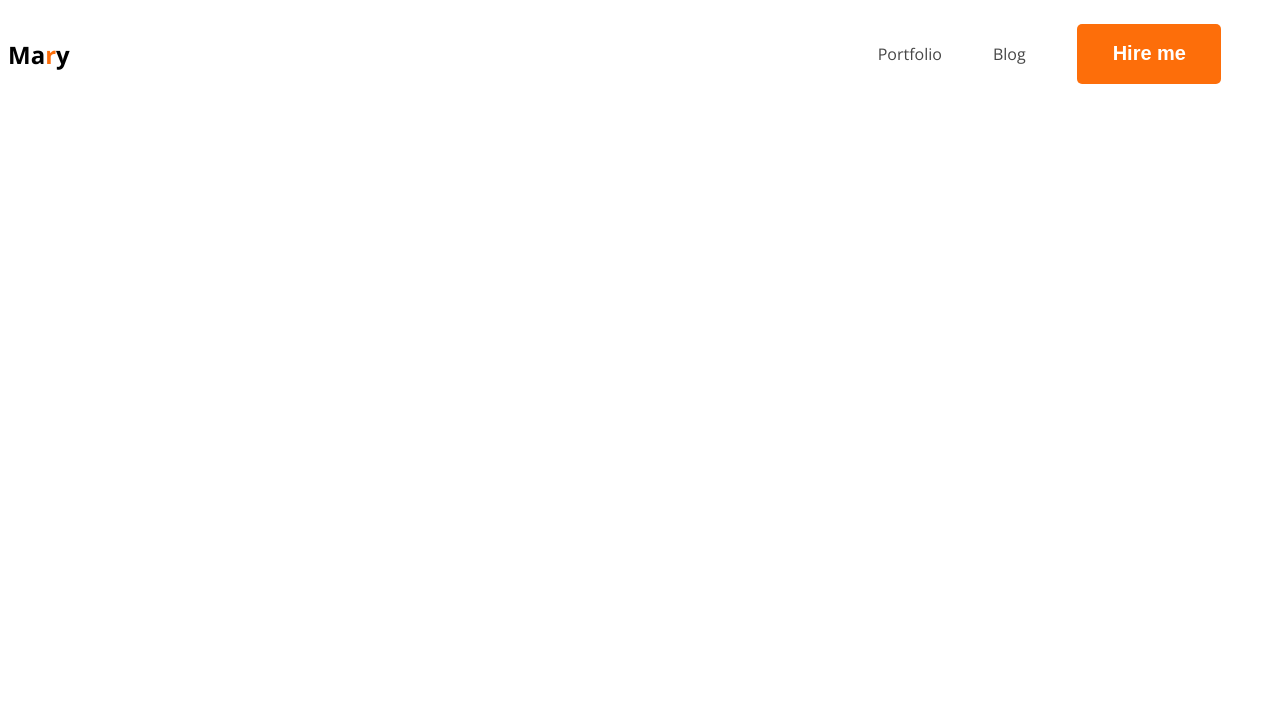
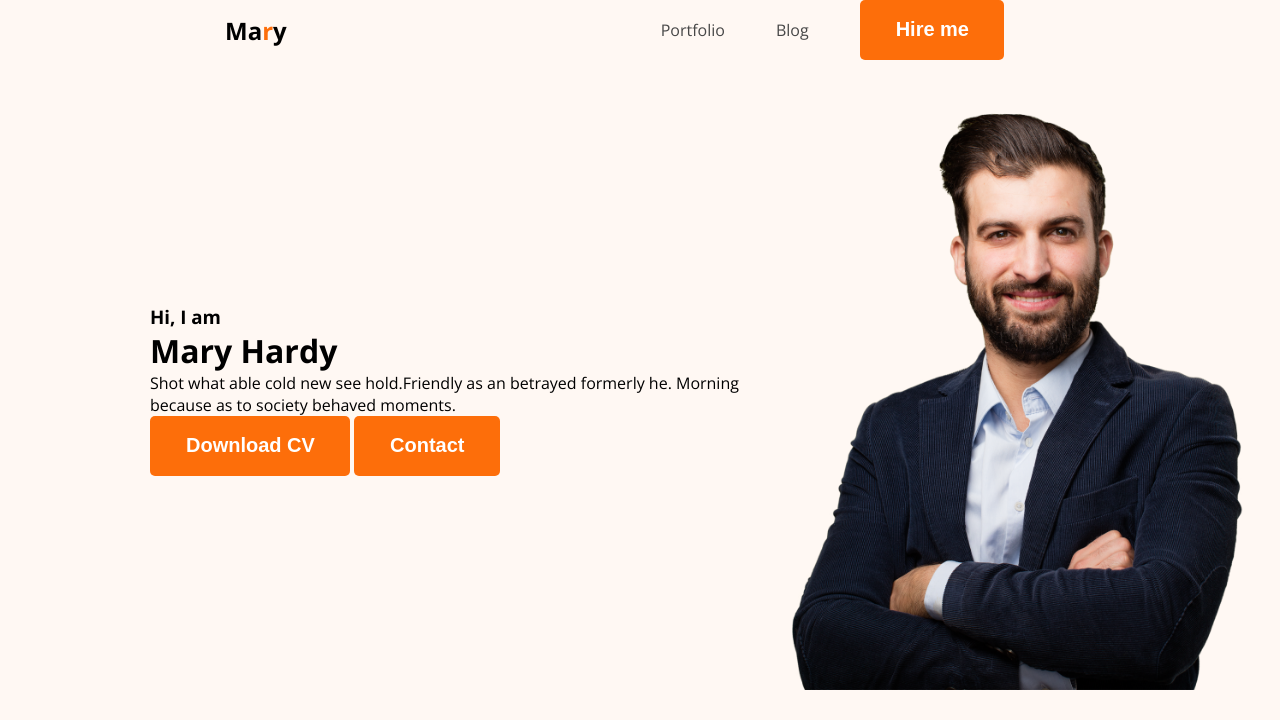
Before and after one commit to Shraban328/developer-portfolio, a plain HTML site: page index.html in a window 1280 px wide. Drawn offline with nearby package versions, Linux system fonts and the light colour scheme.

Commit message:
added banner with contents

```diff
--- a/index.html
+++ b/index.html
@@ -13,7 +13,7 @@
     <link rel="stylesheet" href="styles/portfolio.css" />
   </head>
   <body>
-    <header>
+    <header class="header">
       <nav>
         <h1>Ma<span class="theme-color">r</span>y</h1>
         <ul>
@@ -24,6 +24,19 @@
           </li>
         </ul>
       </nav>
+      <div class="banner">
+        <div class="banner-content">
+          <h3>Hi, I am</h3>
+          <h1>Mary Hardy</h1>
+          <p>
+            Shot what able cold new see hold.Friendly as an betrayed formerly
+            he. Morning because as to society behaved moments.
+          </p>
+          <button class="btn-primary">Download CV</button>
+          <button class="btn-primary">Contact</button>
+        </div>
+        <img class="profile-pic" src="images/hardy.png" alt="" />
+      </div>
     </header>
     <main></main>
     <footer></footer>
--- a/styles/portfolio.css
+++ b/styles/portfolio.css
@@ -1,3 +1,8 @@
+/* universal */
+* {
+  padding: 0;
+  margin: 0;
+}
 /* common shared styles */
 body {
   font-family: "Open Sans", sans-serif;
@@ -19,6 +24,7 @@ nav {
   display: flex;
   justify-content: space-between;
   align-items: center;
+  margin: 0px 225px;
 }
 nav > ul {
   display: flex;
@@ -32,3 +38,21 @@ nav li {
   list-style: none;
   margin-right: 51px;
 }
+
+/* header related styles */
+.header {
+  background: #fff8f3;
+}
+.banner {
+  padding: 30px 30px 30px 150px;
+  display: flex;
+  align-items: center;
+  justify-content: space-between;
+}
+.banner .profile-pic {
+  width: 500px;
+  height: 600px;
+}
+.banner-content {
+  align-items: center;
+}
```
